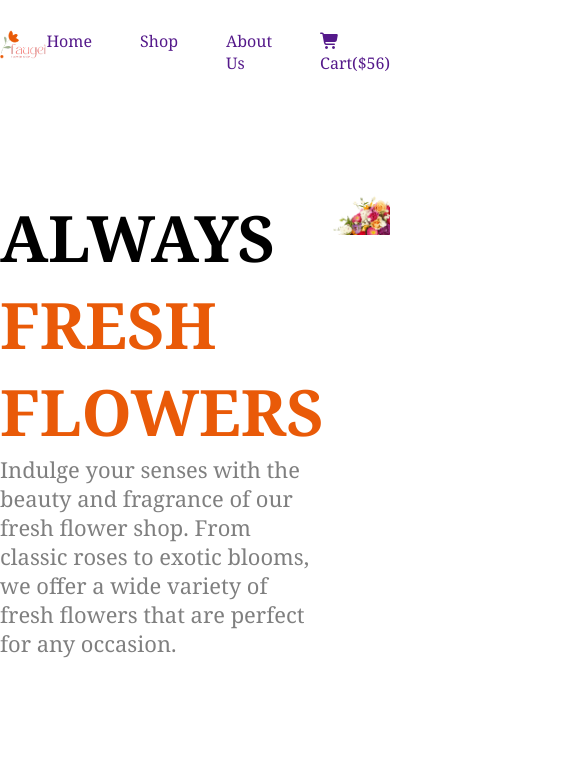
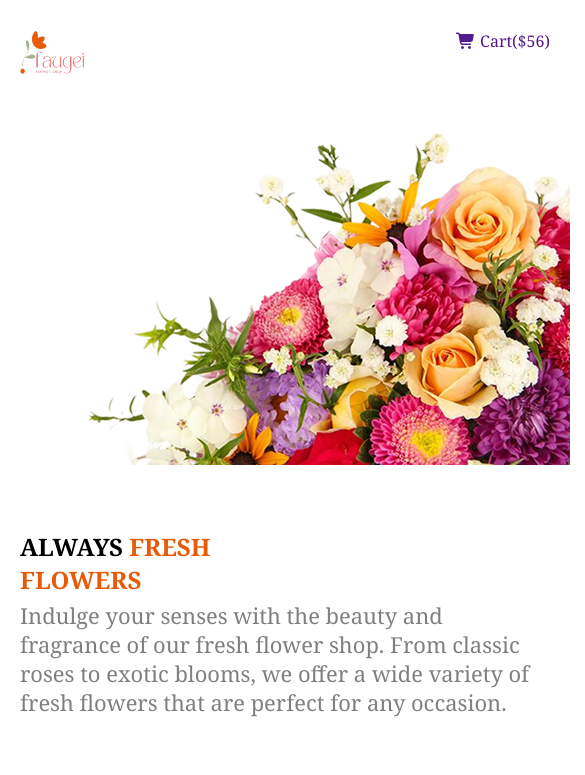
Before and after one commit to Dibakar-Biswas/b12a02-responsive-flowers-project, a plain HTML site: page index.html in a window 390 px wide. Shown: the top 775 px of the page, 585 px wide, since content can reach past the window. Drawn offline with Linux system fonts and the light colour scheme.

Commit message:
added responsive for header, banner, plant and plant lover section

```diff
--- a/index.html
+++ b/index.html
@@ -17,9 +17,9 @@
         </div>
         <nav>
             <ul>
-                <li><a href="">Home</a></li>
-                <li><a href="">Shop</a></li>
-                <li><a href="">About Us</a></li>
+                <li><a id="hide" href="">Home</a></li>
+                <li><a id="hide" href="">Shop</a></li>
+                <li><a id="hide" href="">About Us</a></li>
                 <li><a href=""><i class="fa-solid fa-cart-shopping"></i> Cart($56)</a></li>
             </ul>
         </nav>
@@ -90,7 +90,7 @@
         </section>
         <section class="plant-lover container">
             <div class="lover-left">
-                <img class="badge" src="./assets/trusted-badge.png" alt="">
+                <img class="badge" id="hide" src="./assets/trusted-badge.png" alt="">
                 <img class="store-bag" src="./assets/flower-store.png" alt="">
             </div>
             <div class="lover-right">
@@ -102,7 +102,7 @@
                 </ul>
             </div>
         </section>
-        <section class="latest-deals bunch">
+        <!-- <section class="latest-deals bunch">
             <h2 class="deal-title"><span id="fresh">Latest</span> Deals</h2>
             <p class="para-description">Indulge your senses with the beauty and fragrance of our fresh flower shop. From<br> classic roses to exotic blooms, we offer a wide variety of fresh.</p>
             <sub-section class="three-flowers container">
@@ -126,9 +126,9 @@
                 <input type="email" name="" id="" placeholder="Write email">
                 <button type="button">Subscribe</button>
             </div>
-        </section>
+        </section> -->
     </main>
-    <footer class="footer bunch">
+    <!-- <footer class="footer bunch">
         <div class="one">
             <img src="./assets/logo.png" alt="">
             <p>Indulge your senses with the beauty and fragrance of our fresh flower shop. </p>
@@ -157,8 +157,6 @@
             <img src="./assets/icon-facebook.png" alt="">
             <img src="./assets/icon-youtube.png" alt="">
         </div>
-        <!-- <div class="container">
-        </div> -->
-    </footer>
+    </footer> -->
 </body>
 </html>
--- a/styles/flower.css
+++ b/styles/flower.css
@@ -290,3 +290,62 @@ ul li a{
 .four img{
     margin-right: 24px;
 }
+
+/* Responsive for Mobile devices */
+
+@media screen and (max-width: 576px) {
+    *{
+        margin: 0;
+        padding: 0;
+    }
+    #hide{
+        display: none;
+    }
+    .header{
+        justify-content: space-between;
+        margin: 30px 20px;
+        width: 530px;
+        /* gap: 80px; */
+    }
+    .header div img{
+        height: 45px;
+        width: 65px;
+    }
+    .banner{
+        display: flex;
+        flex-direction: column-reverse;
+    }
+    .banner img{
+        max-width: 570px;
+        margin-bottom: 40px;
+    }
+    .banner-left{
+        width: 520px;
+        margin: 20px 20px;
+    }
+    .banner-title{
+        margin-bottom: 5px;
+        font-size: 1.5rem;
+        font-weight: 700;
+        color: #000000;
+    }
+
+    .plant{
+        width: 570px;
+        text-align: center;
+        gap: 20px;
+        padding: 10px;
+    }
+    .flower-card-container{
+        grid-template-columns: repeat(2, 1fr);
+        gap: 10px;
+        /* padding: 10px; */
+    }
+
+    .plant-lover{
+        width: 570px;
+        padding: 15px;
+        flex-direction: column;
+        margin-top: 20px;
+    }
+}
```
